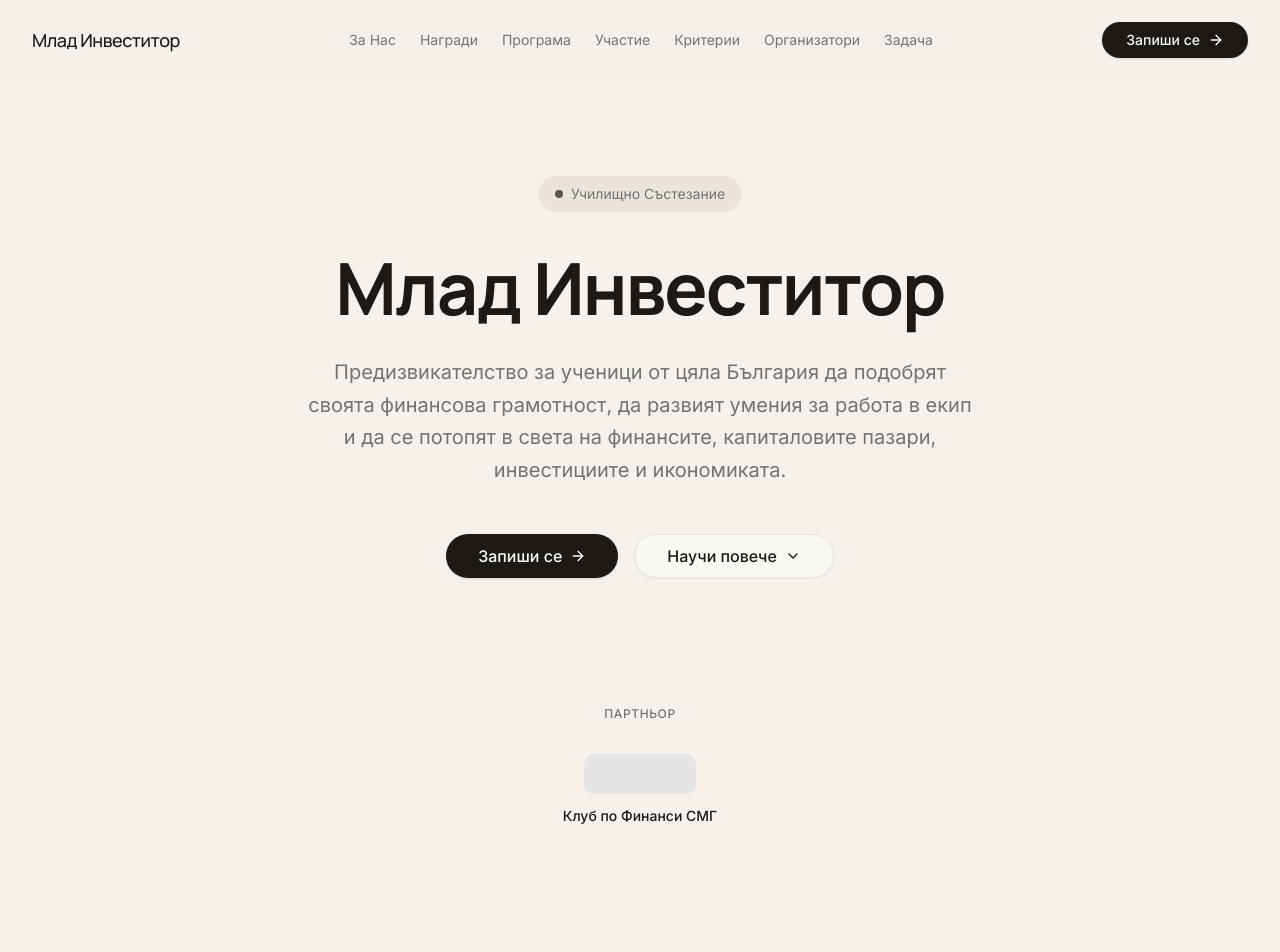
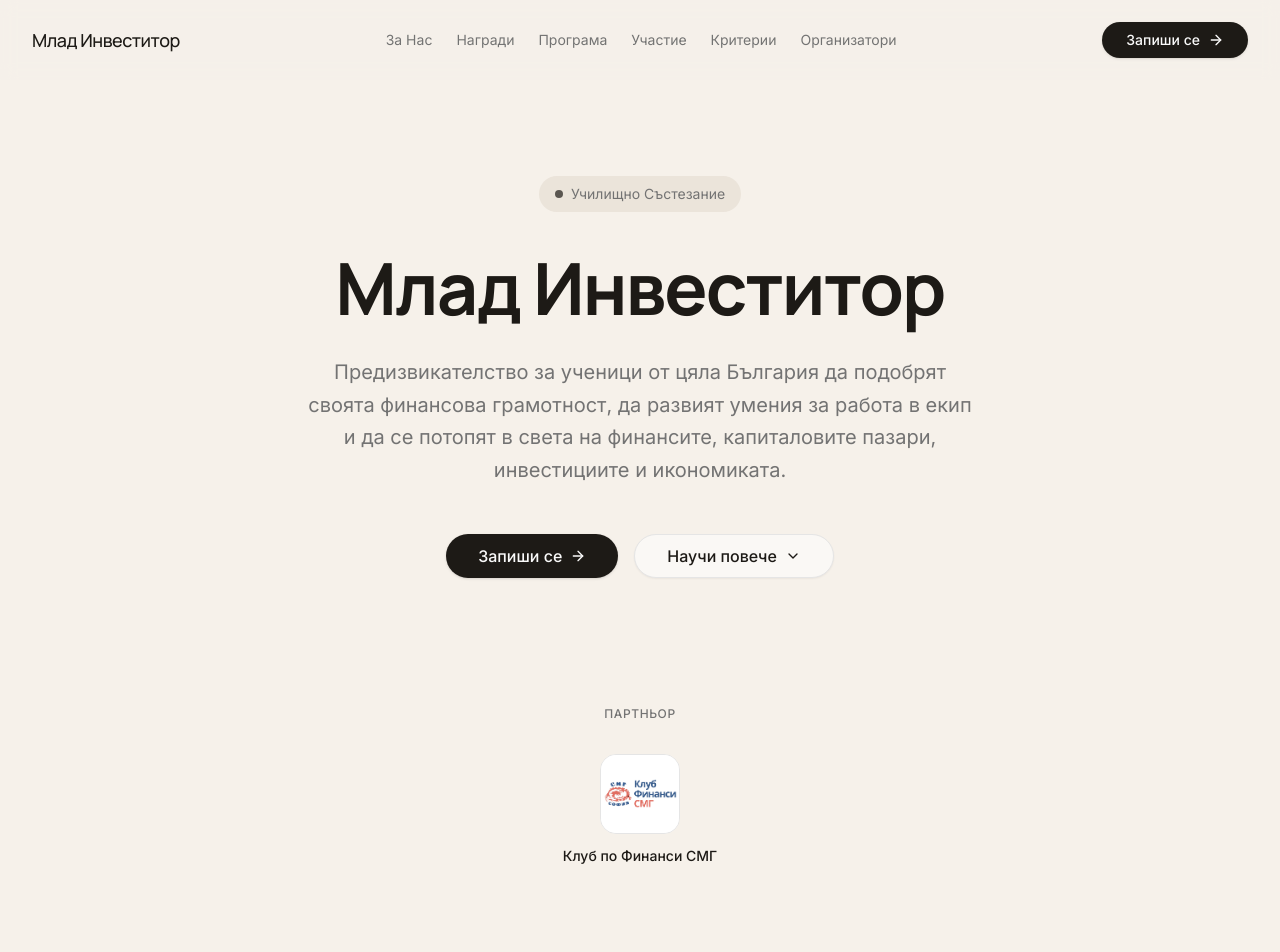
Before and after one commit to Tonkata-hub/young-investor-frontend, a Next.js app: page / in a window 1280 px wide. Shown: the top 952 px of the page. Built offline with nearby package versions, Linux system fonts and the light colour scheme.

Commit message:
Use finance club logo and update contact email

```diff
--- a/components/Criteria.tsx
+++ b/components/Criteria.tsx
@@ -187,10 +187,10 @@ export function Criteria() {
 							</div>
 						</div>
 						<a
-							href="mailto:mlad.investitor@gmail.com"
+							href="mailto:mlad.investitor@outlook.com"
 							className="text-lg font-medium text-background underline underline-offset-4 hover:no-underline lg:text-xl"
 						>
-							mlad.investitor@gmail.com
+							mlad.investitor@outlook.com
 						</a>
 					</div>
 				</motion.div>
--- a/components/Footer.tsx
+++ b/components/Footer.tsx
@@ -46,7 +46,7 @@ export function Footer() {
               <InstagramIcon className="size-4" />
             </a>
             <a
-              href="mailto:mlad.investitor@gmail.com"
+              href="mailto:mlad.investitor@outlook.com"
               className="flex size-10 items-center justify-center rounded-full bg-secondary text-foreground transition-colors hover:bg-border"
             >
               <Mail className="size-4" />
--- a/components/Hero.tsx
+++ b/components/Hero.tsx
@@ -3,9 +3,15 @@
 import { Button } from "@/components/ui/button";
 import { ArrowRight, ChevronDown } from "lucide-react";
 import { motion } from "framer-motion";
+import Image from "next/image";
 
 const partners = [
-	{ name: "Клуб по Финанси СМГ", role: null },
+	{
+		name: "Клуб по Финанси СМГ",
+		role: null,
+		logoSrc: "/images/finance-club.png",
+		href: "https://instagram.com/finance_club_smg",
+	},
 	// { name: "Bloomberg TV Bulgaria", role: "Медиен партньор" },
 	// { name: "Concord", role: "Спонсор" },
 ];
@@ -117,19 +123,41 @@ export function Hero() {
 						{partners.map((partner, i) => (
 							<motion.div
 								key={partner.name}
-								className="group flex flex-col items-center gap-3 opacity-60 grayscale transition-all hover:opacity-100 hover:grayscale-0"
+								className="flex flex-col items-center gap-3"
 								initial="hidden"
 								animate="show"
 								variants={fadeUp}
 								transition={{ duration: 0.55, ease: "easeOut", delay: 0.55 + i * 0.1 }}
 							>
-								<div className="h-10 w-28 rounded-lg bg-secondary" />
-								<div className="text-center">
-									<p className="text-sm font-medium text-foreground">{partner.name}</p>
-									{partner.role && (
-										<p className="mt-0.5 text-xs text-muted-foreground">{partner.role}</p>
-									)}
-								</div>
+								<a
+									href={partner.href}
+									target="_blank"
+									rel="noopener noreferrer"
+									className="group inline-flex flex-col items-center gap-3"
+									aria-label={`Instagram на ${partner.name}`}
+								>
+									<div className="flex h-20 w-20 items-center justify-center overflow-hidden rounded-2xl border border-border bg-white p-1.5 transition-all duration-200 group-hover:-translate-y-0.5 group-hover:shadow-sm">
+										{partner.logoSrc ? (
+											<Image
+												src={partner.logoSrc}
+												alt={partner.name}
+												width={80}
+												height={80}
+												className="h-full w-full scale-125 object-cover object-center transition-transform duration-200 group-hover:scale-[1.3]"
+											/>
+										) : null}
+									</div>
+									<div className="text-center">
+										<p className="text-sm font-medium text-foreground transition-colors duration-200 group-hover:text-foreground/80">
+											{partner.name}
+										</p>
+										{partner.role && (
+											<p className="mt-0.5 text-xs text-muted-foreground transition-colors duration-200 group-hover:text-muted-foreground/80">
+												{partner.role}
+											</p>
+										)}
+									</div>
+								</a>
 							</motion.div>
 						))}
 					</div>
--- a/components/Navbar.tsx
+++ b/components/Navbar.tsx
@@ -13,7 +13,6 @@ const navLinks = [
 	{ href: "/#eligibility", label: "Участие" },
 	{ href: "/#criteria", label: "Критерии" },
 	{ href: "/#organizers", label: "Организатори" },
-	{ href: "/#requirements", label: "Задача" },
 ];
 const registrationUrl = "https://forms.gle/c5LTFqtCQPU4otUU7";
 
--- a/components/Team.tsx
+++ b/components/Team.tsx
@@ -1,12 +1,14 @@
 "use client";
 
 import { motion } from "framer-motion";
+import Image from "next/image";
 import { InstagramIcon } from "@/components/icons/InstagramIcon";
 
 const organizers = [
 	{
 		name: "Клуб по Финанси СМГ",
 		initials: "КФ",
+		logoSrc: "/images/finance-club.png",
 		description:
 			"Клубът по финанси представлява група от ученици от Софийската математическа гимназия, които учат икономика и финанси чрез интерактивни срещи и семинари. Освен това те инвестират и търгуват с реални пари на финансовите пазари, ръководени от експерти в индустрията.",
 		social: { label: "@finance_club_smg", href: "https://instagram.com/finance_club_smg", icon: InstagramIcon },
@@ -75,9 +77,21 @@ export function Team() {
 				>
 					{organizers.map((person) => (
 						<motion.div key={person.name} className="rounded-2xl border border-border bg-paper p-8 lg:p-10" variants={fadeUp}>
-							<div className="flex size-16 items-center justify-center rounded-full bg-secondary font-serif text-lg font-medium text-foreground">
-								{person.initials}
-							</div>
+							{person.logoSrc ? (
+								<div className="flex size-16 items-center justify-center overflow-hidden rounded-full bg-secondary">
+									<Image
+										src={person.logoSrc}
+										alt={person.name}
+										width={64}
+										height={64}
+										className="size-full object-cover"
+									/>
+								</div>
+							) : (
+								<div className="flex size-16 items-center justify-center rounded-full bg-secondary font-serif text-lg font-medium text-foreground">
+									{person.initials}
+								</div>
+							)}
 							<h3 className="mt-6 text-xl font-medium text-foreground">{person.name}</h3>
 							<p className="mt-3 leading-relaxed text-muted-foreground">{person.description}</p>
 							{person.social && (
```
Also changed, not shown: public/images/finance-club.png (added).
